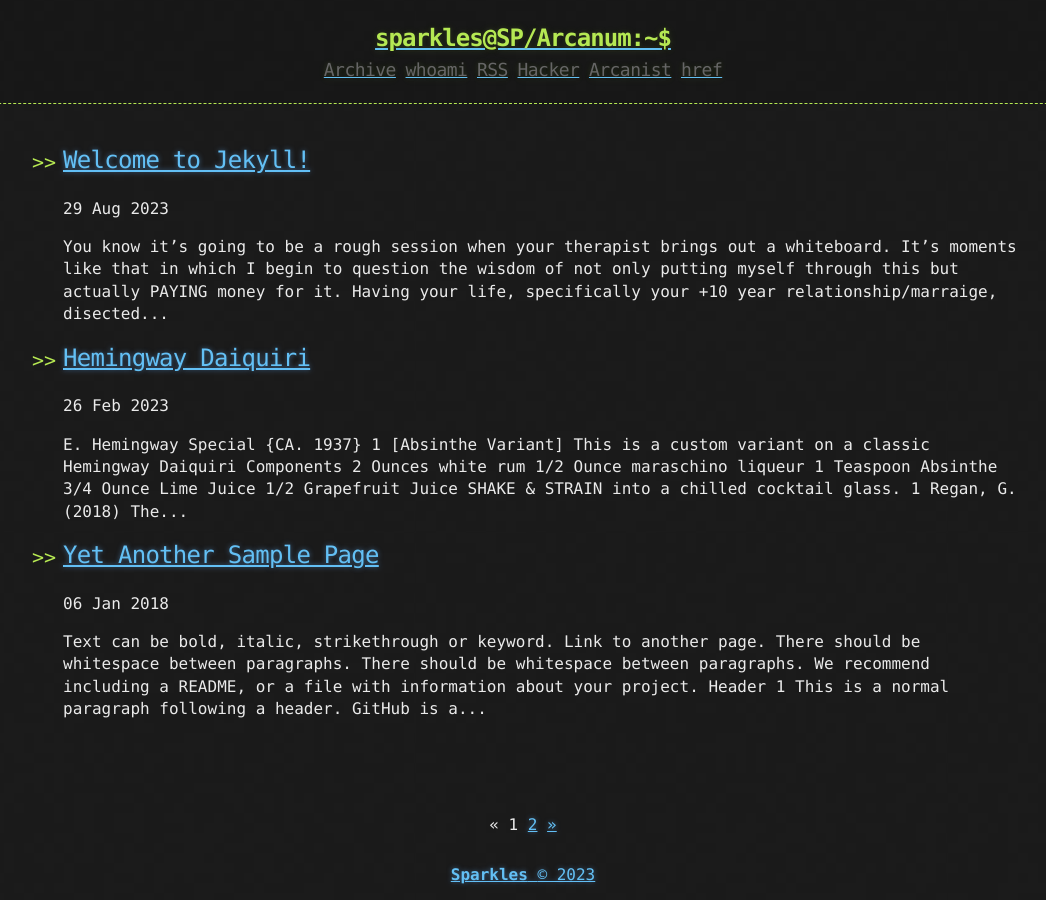
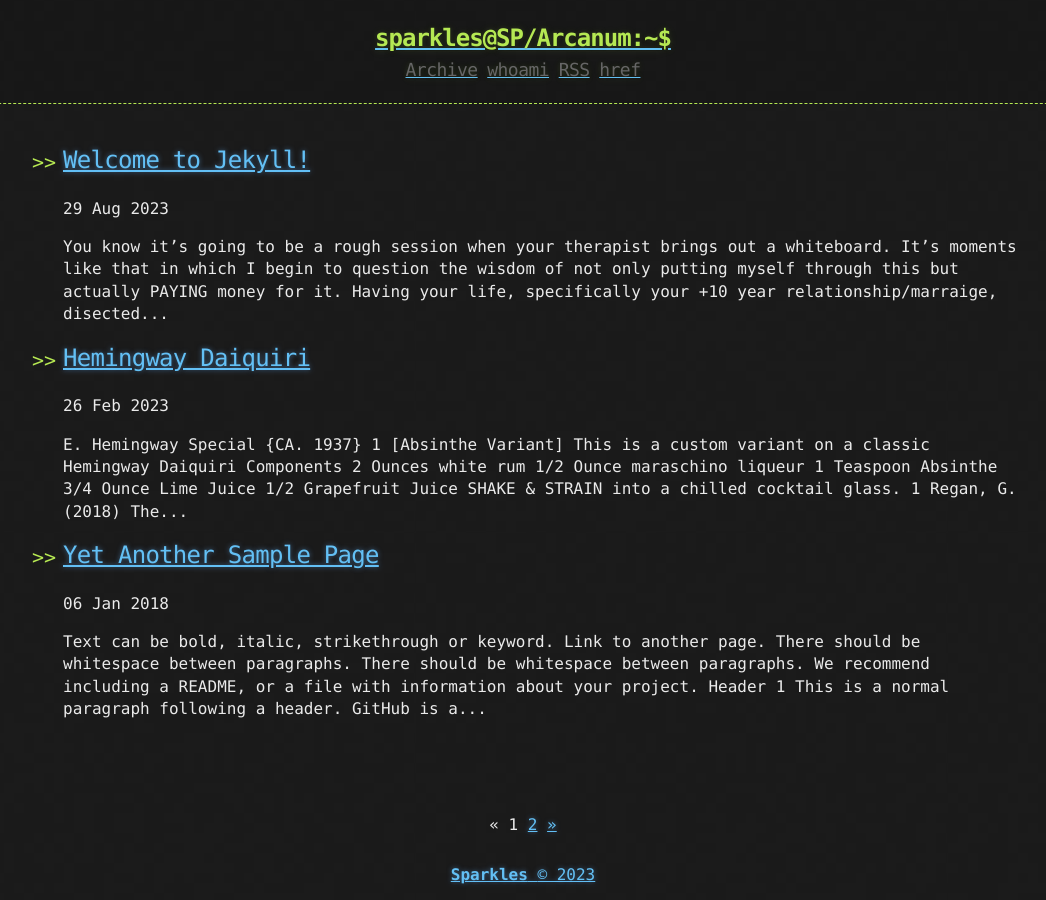
Before and after one commit to SparklesVX/SparklesVX.github.io, a Jekyll site: the page built from index.html, in a window 1280 px wide. Shown: the whole page, without its empty margins (117-1163 px from the left). Built offline with Jekyll 4.4.1, drawn with Linux system fonts in a browser that asks for light colours; the list of posts is cut into pages by our own code.

Commit message:
Update links.html

```diff
--- a/_includes/links.html
+++ b/_includes/links.html
@@ -1,6 +1,4 @@
 <a href="{{ "/archive" | prepend: site.baseurl | replace: '//', '/' }}"><h2 class="header-link">Archive</h2></a>
 <a href="{{ "/whoami" | prepend: site.baseurl | replace: '//', '/' }}"><h2 class="header-link">whoami</h2></a>
 <a href="{{ "/atom.xml" | prepend: site.baseurl | replace: '//', '/' }}"><h2 class="header-link">RSS</h2></a>
-<a href="{{ "/Hacker" | prepend: site.baseurl | replace '//', '/' }}"><h2 class="header-link">Hacker</h2></a>
-<a href="{{ "/Arcanist" | prepend: site.baseurl | replace '//', '/' }}"><h2 class="header-link">Arcanist</h2></a>
 <a href="{{ "/href" | prepend: site.baseurl | replace '//', '/' }}"><h2 class="header-link">href</h2></a>
```
